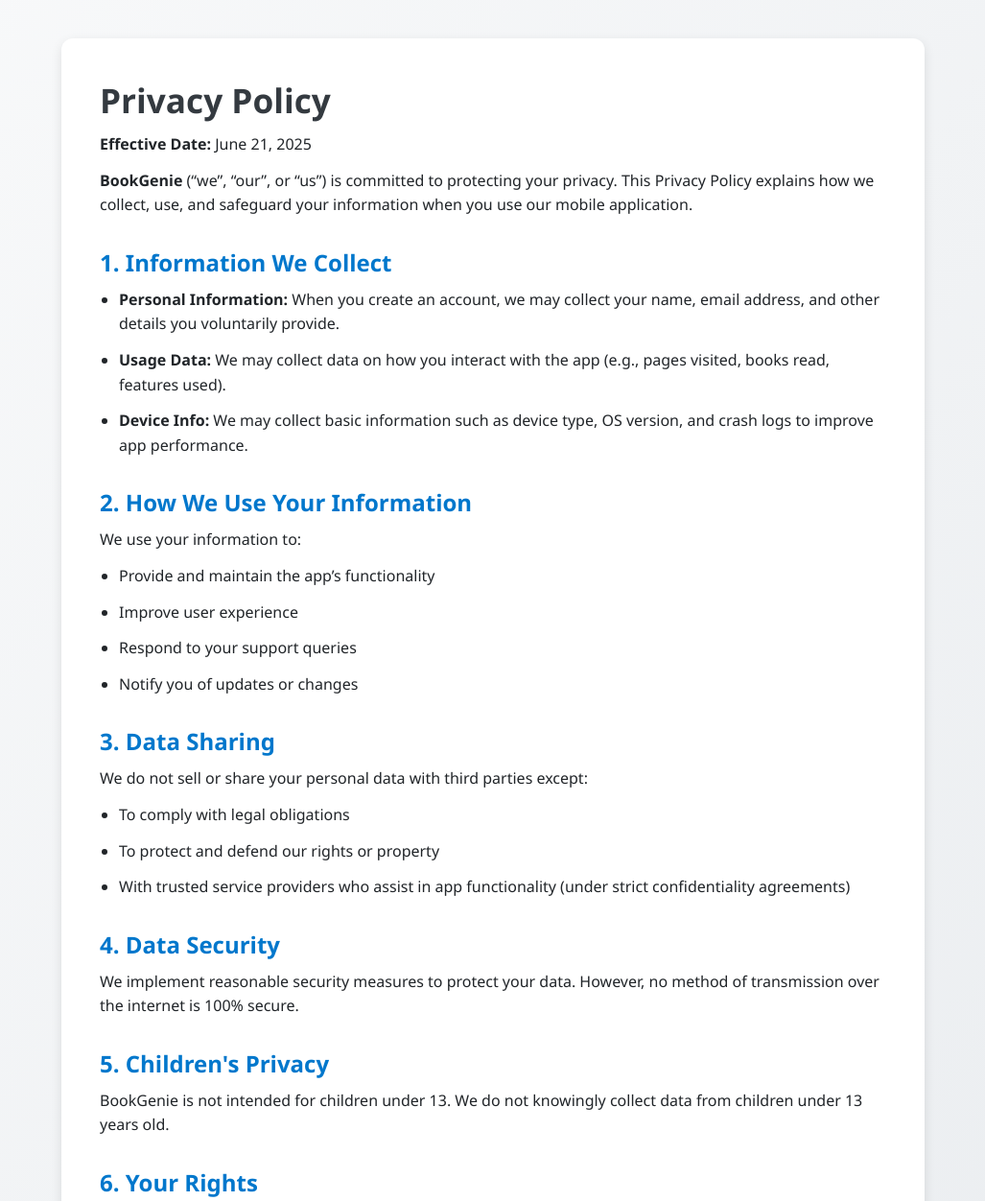
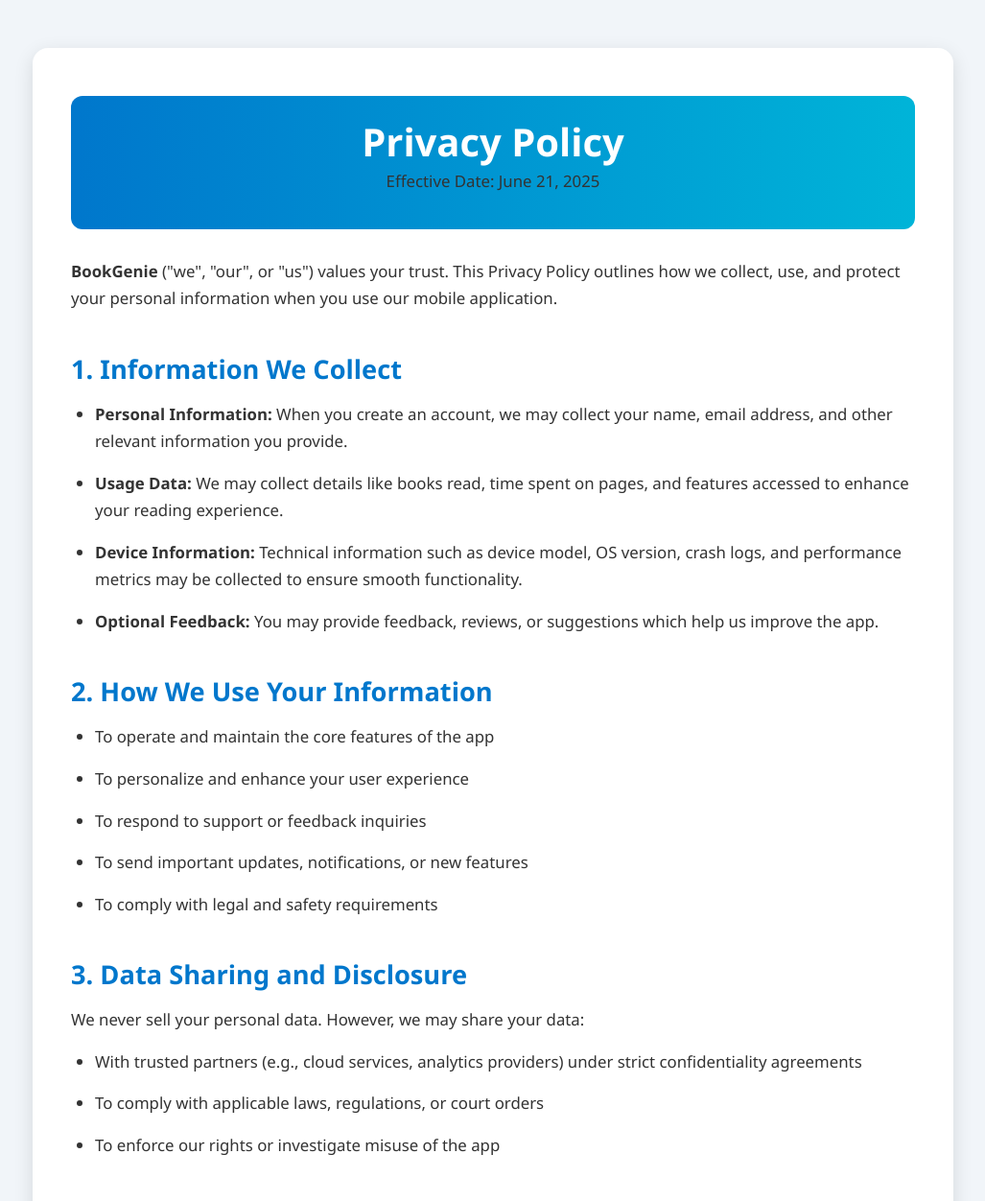
Before and after one commit to Pratikdate/bookgenie-privacy-policy, a plain HTML site: page index.html in a window 1280 px wide. Shown: the top 1252 px of the page at 96% size, without its empty margins (126-1153 px from the left). Drawn offline with Linux system fonts and the light colour scheme.

Commit message:
Update index.html

```diff
--- a/index.html
+++ b/index.html
@@ -13,42 +13,56 @@
 
     body {
       font-family: 'Segoe UI', Tahoma, Geneva, Verdana, sans-serif;
-      background: linear-gradient(to bottom right, #f8f9fa, #e9ecef);
+      background: #f1f5f9;
       color: #212529;
-      padding: 40px 20px;
+      padding: 50px 20px;
     }
 
     .container {
       background-color: #ffffff;
-      max-width: 900px;
+      max-width: 960px;
       margin: auto;
-      padding: 40px;
-      box-shadow: 0 4px 12px rgba(0, 0, 0, 0.1);
-      border-radius: 12px;
+      padding: 50px 40px;
+      border-radius: 16px;
+      box-shadow: 0 6px 20px rgba(0, 0, 0, 0.12);
+      animation: fadeIn 0.5s ease-in;
     }
 
-    h1 {
-      font-size: 2.2rem;
-      margin-bottom: 10px;
-      color: #343a40;
+    @keyframes fadeIn {
+      from { opacity: 0; transform: translateY(20px); }
+      to { opacity: 1; transform: translateY(0); }
+    }
+
+    .header {
+      background: linear-gradient(to right, #0077cc, #00b4d8);
+      color: white;
+      padding: 20px 30px;
+      border-radius: 12px;
+      margin-bottom: 30px;
+      text-align: center;
+    }
+
+    .header h1 {
+      font-size: 2.5rem;
     }
 
     h2 {
-      font-size: 1.5rem;
-      margin-top: 30px;
-      margin-bottom: 10px;
+      font-size: 1.7rem;
       color: #0077cc;
+      margin-top: 40px;
+      margin-bottom: 15px;
     }
 
     p, li {
-      font-size: 1rem;
-      margin-bottom: 12px;
-      line-height: 1.6;
+      font-size: 1.05rem;
+      margin-bottom: 15px;
+      line-height: 1.7;
+      color: #333;
     }
 
     ul {
-      margin-left: 20px;
-      margin-bottom: 20px;
+      padding-left: 25px;
+      margin-bottom: 25px;
     }
 
     a {
@@ -61,73 +75,80 @@
     }
 
     footer {
-      margin-top: 40px;
+      margin-top: 60px;
       font-size: 0.9rem;
-      color: #6c757d;
       text-align: center;
+      color: #666;
     }
 
     @media (max-width: 600px) {
       .container {
-        padding: 20px;
+        padding: 30px 20px;
       }
 
-      h1 {
-        font-size: 1.8rem;
+      .header h1 {
+        font-size: 2rem;
       }
 
       h2 {
-        font-size: 1.3rem;
+        font-size: 1.4rem;
       }
     }
   </style>
 </head>
 <body>
   <div class="container">
-    <h1>Privacy Policy</h1>
-    <p><strong>Effective Date:</strong> June 21, 2025</p>
+    <div class="header">
+      <h1>Privacy Policy</h1>
+      <p>Effective Date: June 21, 2025</p>
+    </div>
 
-    <p><strong>BookGenie</strong> (“we”, “our”, or “us”) is committed to protecting your privacy. This Privacy Policy explains how we collect, use, and safeguard your information when you use our mobile application.</p>
+    <p><strong>BookGenie</strong> ("we", "our", or "us") values your trust. This Privacy Policy outlines how we collect, use, and protect your personal information when you use our mobile application.</p>
 
     <h2>1. Information We Collect</h2>
     <ul>
-      <li><strong>Personal Information:</strong> When you create an account, we may collect your name, email address, and other details you voluntarily provide.</li>
-      <li><strong>Usage Data:</strong> We may collect data on how you interact with the app (e.g., pages visited, books read, features used).</li>
-      <li><strong>Device Info:</strong> We may collect basic information such as device type, OS version, and crash logs to improve app performance.</li>
+      <li><strong>Personal Information:</strong> When you create an account, we may collect your name, email address, and other relevant information you provide.</li>
+      <li><strong>Usage Data:</strong> We may collect details like books read, time spent on pages, and features accessed to enhance your reading experience.</li>
+      <li><strong>Device Information:</strong> Technical information such as device model, OS version, crash logs, and performance metrics may be collected to ensure smooth functionality.</li>
+      <li><strong>Optional Feedback:</strong> You may provide feedback, reviews, or suggestions which help us improve the app.</li>
     </ul>
 
     <h2>2. How We Use Your Information</h2>
-    <p>We use your information to:</p>
     <ul>
-      <li>Provide and maintain the app’s functionality</li>
-      <li>Improve user experience</li>
-      <li>Respond to your support queries</li>
-      <li>Notify you of updates or changes</li>
+      <li>To operate and maintain the core features of the app</li>
+      <li>To personalize and enhance your user experience</li>
+      <li>To respond to support or feedback inquiries</li>
+      <li>To send important updates, notifications, or new features</li>
+      <li>To comply with legal and safety requirements</li>
     </ul>
 
-    <h2>3. Data Sharing</h2>
-    <p>We do not sell or share your personal data with third parties except:</p>
+    <h2>3. Data Sharing and Disclosure</h2>
+    <p>We never sell your personal data. However, we may share your data:</p>
     <ul>
-      <li>To comply with legal obligations</li>
-      <li>To protect and defend our rights or property</li>
-      <li>With trusted service providers who assist in app functionality (under strict confidentiality agreements)</li>
+      <li>With trusted partners (e.g., cloud services, analytics providers) under strict confidentiality agreements</li>
+      <li>To comply with applicable laws, regulations, or court orders</li>
+      <li>To enforce our rights or investigate misuse of the app</li>
     </ul>
 
     <h2>4. Data Security</h2>
-    <p>We implement reasonable security measures to protect your data. However, no method of transmission over the internet is 100% secure.</p>
+    <p>We implement industry-standard encryption, firewalls, and secure server technologies to protect your data. However, no digital system is 100% secure, so we encourage you to use strong passwords and update them regularly.</p>
 
-    <h2>5. Children's Privacy</h2>
-    <p>BookGenie is not intended for children under 13. We do not knowingly collect data from children under 13 years old.</p>
+    <h2>5. Children’s Privacy</h2>
+    <p>BookGenie is not directed to children under the age of 13. We do not knowingly collect information from children under 13. If you believe we have inadvertently collected such information, please contact us immediately.</p>
 
-    <h2>6. Your Rights</h2>
-    <p>You may access, modify, or delete your personal data by contacting us at:</p>
-    <p><strong>Email:</strong> <a href="mailto:support@shanacoder.com">support@shanacoder.com</a></p>
+    <h2>6. Your Rights and Choices</h2>
+    <ul>
+      <li>You can access, update, or delete your account information at any time.</li>
+      <li>You may choose to opt out of marketing communications.</li>
+      <li>You can request a copy of your personal data we store.</li>
+      <li>To exercise these rights, contact us at <a href="mailto:support@shanacoder.com">support@shanacoder.com</a></li>
+    </ul>
 
-    <h2>7. Changes to This Policy</h2>
-    <p>We may update this Privacy Policy occasionally. Any changes will be posted on this page with a revised “Effective Date”.</p>
+    <h2>7. Changes to This Privacy Policy</h2>
+    <p>We may update this policy from time to time to reflect changes in our practices, technology, or legal requirements. All updates will be posted on this page with a revised effective date.</p>
 
     <h2>8. Contact Us</h2>
-    <p>If you have questions or concerns about this Privacy Policy, please contact us at:</p>
+    <p>If you have questions, concerns, or feedback about this policy, contact us at:</p>
     <p><strong>Email:</strong> <a href="mailto:support@shanacoder.com">support@shanacoder.com</a></p>
 
     <footer>
```
